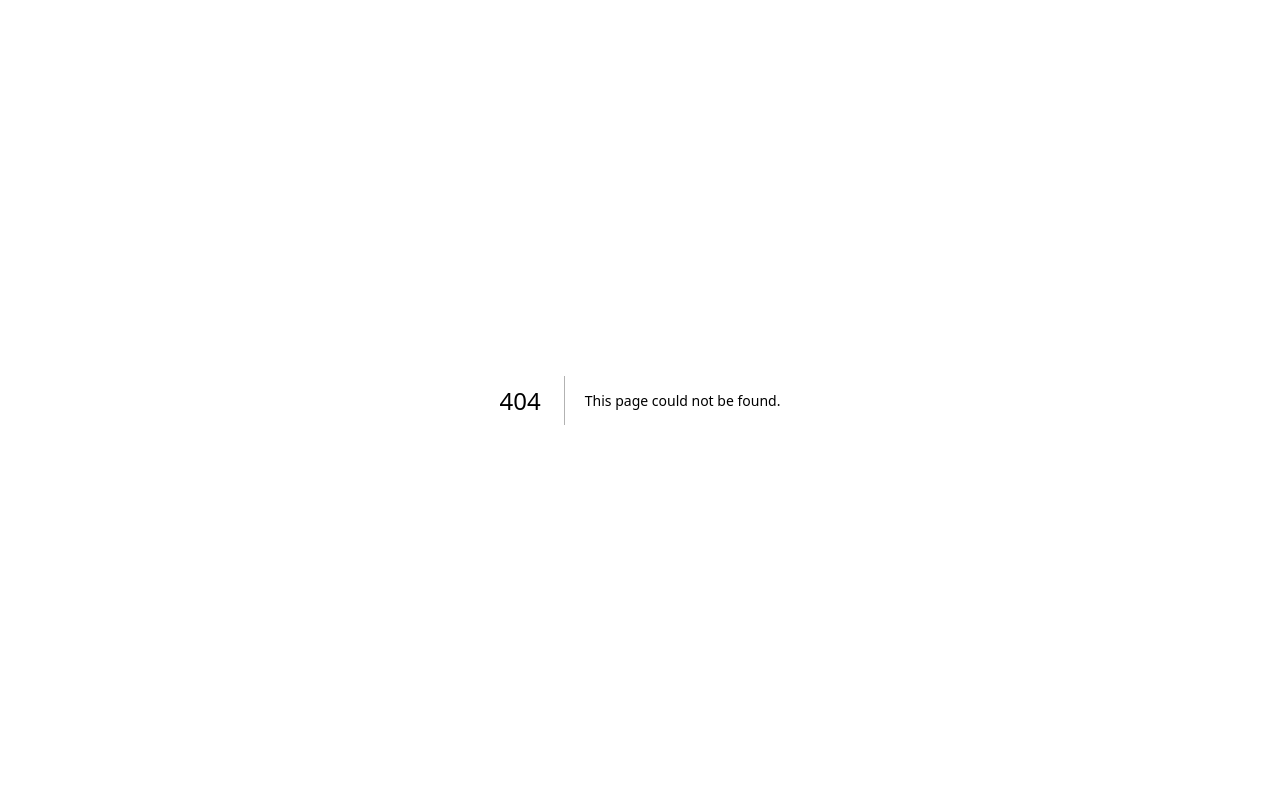
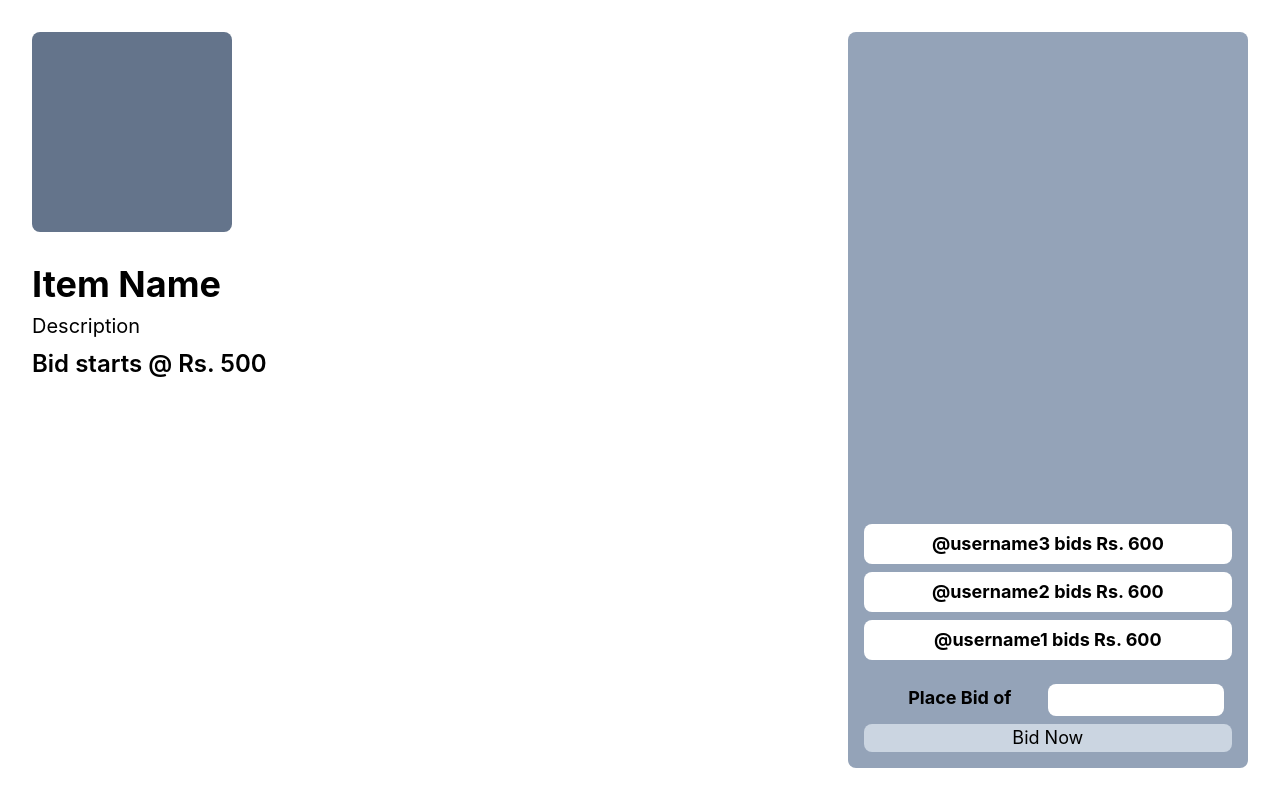
Before and after one commit to itsanishmv/Auction-app, a Next.js app: page /item/1 in a window 1280 px wide. Before the commit this address had no page. Built offline with nearby package versions, Linux system fonts and the light colour scheme.

Commit message:
Single item page added (does nothing so far)

```diff
--- /dev/null
+++ b/pages/item/[id].jsx
@@ -0,0 +1,36 @@
+const ItemPage = () => {
+    return (
+        <div className="container mx-auto px-8 py-8 flex flex-col md:flex-row gap-4 h-screen">
+            <div className="item-info w-full md:w-4/6">
+                <div className="item-image bg-slate-500 w-1/4 aspect-square rounded-lg"></div>
+                <div className="item-data py-8 flex flex-col gap-2">
+                    <h1 className="text-4xl font-bold">Item Name</h1>
+                    <h2 className="text-xl font-normal">Description</h2>
+                    <p className="text-2xl font-semibold">Bid starts @ Rs. 500</p>
+                </div>
+            </div>
+            <div className="bidding-window p-4 w-full md:w-2/6 h-full bg-slate-400 rounded-lg flex flex-col">
+                <div className="bids-placed py-4 grow mt-auto flex flex-col-reverse gap-2">
+                        {
+                            [1,2,3].map((bidId) => {
+                                return (
+                                    <div className="bid p-1.5 bg-white rounded-lg" key={bidId}>
+                                        <h4 className="text-lg text-center font-bold">@username{bidId} bids Rs. 600</h4>
+                                    </div>
+                                )
+                            })
+                        }
+                </div>
+                <div className="new-bid mt-auto grow-0">
+                    <div className="bid-input flex p-2">
+                        <label className="text-lg text-center w-1/2 font-bold">Place Bid of</label>
+                        <input className="w-1/2 rounded-lg p-1" type="number"/>
+                    </div>
+                    <button className="w-full bg-slate-300 text-center text-lg rounded-lg">Bid Now</button>
+                </div>
+            </div>
+        </div>
+    )
+}
+
+export default ItemPage;
```
